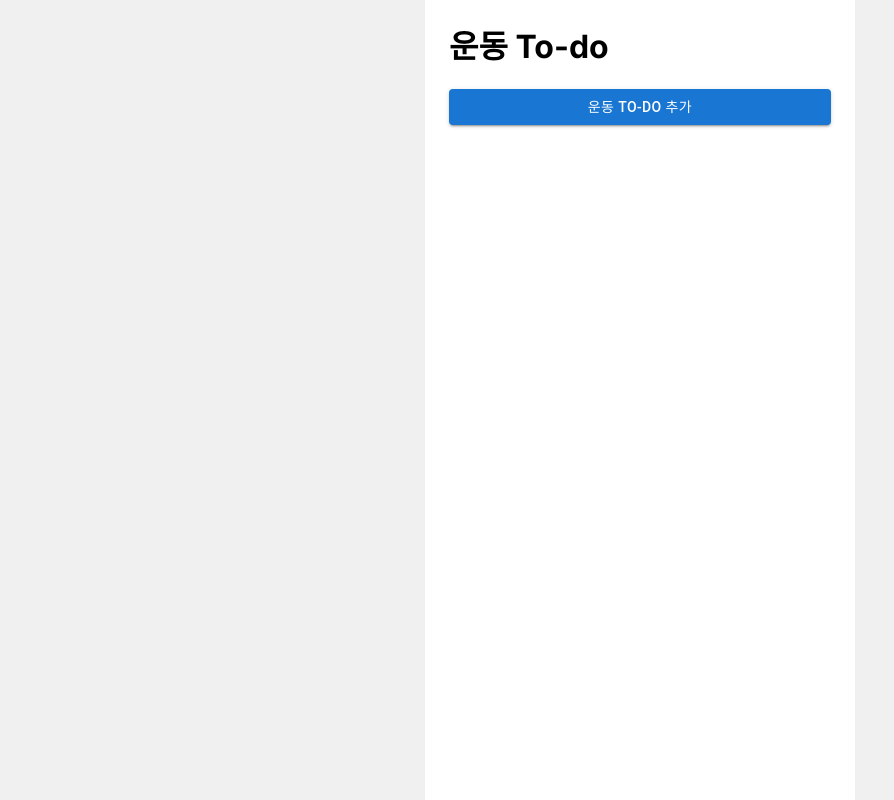
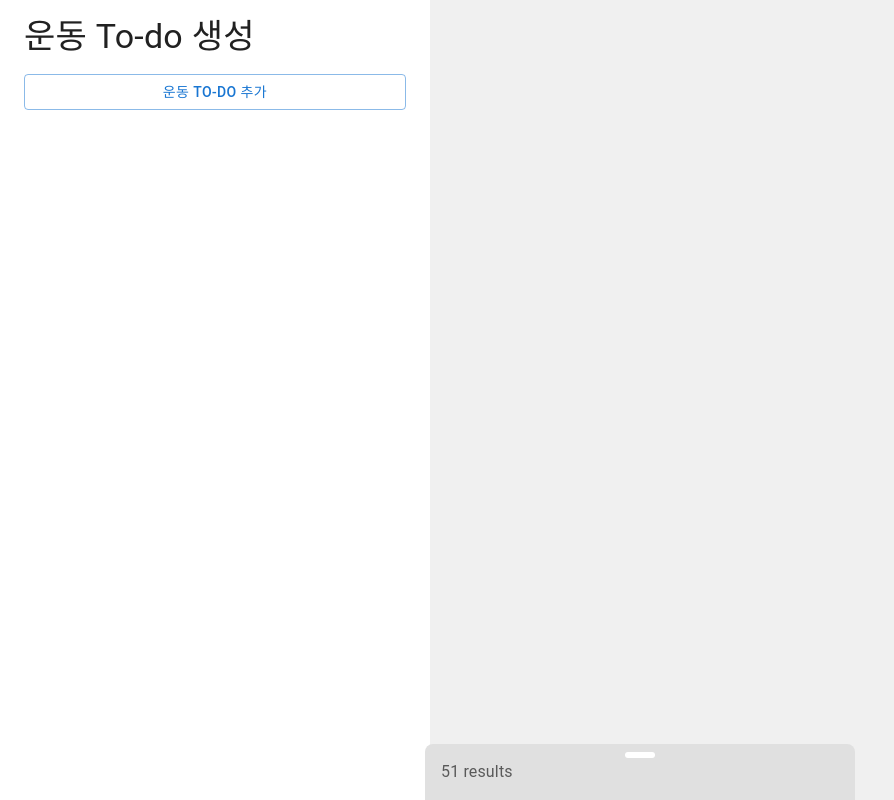
Before and after one commit to Fitapat/Fitapat-front, a Next.js app: page /createTodo in a window 1280 px wide. Shown: the whole page, without its empty margins (0-894 px from the left). Built offline with nearby package versions, Linux system fonts and the light colour scheme.

Commit message:
feat: mui-Drawer 사용

```diff
--- a/src/app/createTodo/page.jsx
+++ b/src/app/createTodo/page.jsx
@@ -1,16 +1,111 @@
 'use client';
 
 import { useState } from 'react';
-import { Box, Button } from '@mui/material';
+import { Box, Button, SwipeableDrawer } from '@mui/material';
 import { Input } from '@mui/base';
+import PropTypes from 'prop-types';
+import { Global } from '@emotion/react';
+import { styled } from '@mui/material/styles';
+import CssBaseline from '@mui/material/CssBaseline';
+import { grey } from '@mui/material/colors';
+import Skeleton from '@mui/material/Skeleton';
+import Typography from '@mui/material/Typography';
 
-export default function() {
-    return (
-        <Box>
-            <h1>운동 To-do</h1>
-            <Button variant="contained" fullWidth={true}>
-                운동 To-do 추가
-            </Button>
-        </Box>
-    );
+const drawerBleeding = 56;
+
+const StyledBox = styled(Box)(() => ({
+  backgroundColor: grey[300],
+}));
+
+// 서랍창 상단 작은 막대기
+const Puller = styled(Box)(({ theme }) => ({
+  width: 30,
+  height: 6,
+  backgroundColor: 'white',
+  borderRadius: 3,
+  position: 'absolute',
+  top: 8,
+  left: 'calc(50% - 15px)',
+}));
+
+function SwipeableEdgeDrawer(props) {
+  const { window } = props;
+  const [open, setOpen] = useState(false);
+
+  const toggleDrawer = (newOpen) => () => {
+    setOpen(newOpen);
+  };
+
+  // This is used only for the example
+  const container = window !== undefined ? () => window().document.body : undefined;
+
+  return (
+    <Box>
+      <CssBaseline />
+      <Global
+        styles={{
+          '.MuiDrawer-root > .MuiPaper-root': {
+            height: `calc(90% - ${drawerBleeding}px)`,
+            overflow: 'visible',
+            width: '100%',
+            maxWidth: '430px',
+            margin: '0 auto'
+          }
+        }}
+      />
+      <Box>
+        <Typography variant="h4" sx={{ my: 2 }}>
+            운동 To-do 생성
+        </Typography>
+        <Button variant='outlined' fullWidth={true} onClick={toggleDrawer(true)}>운동 To-do 추가</Button>
+      </Box>
+      <SwipeableDrawer
+        container={container}
+        anchor="bottom"
+        open={open}
+        onClose={toggleDrawer(false)}
+        onOpen={toggleDrawer(true)}
+        swipeAreaWidth={drawerBleeding}
+        disableSwipeToOpen={false}
+        ModalProps={{
+          keepMounted: true,
+        }}
+      >
+        <StyledBox
+          sx={{
+            position: 'absolute',
+            top: -drawerBleeding,
+            borderTopLeftRadius: 8,
+            borderTopRightRadius: 8,
+            visibility: 'visible',
+            right: 0,
+            left: 0,
+          }}
+        >
+          <Puller />
+          <Typography sx={{ p: 2, color: 'text.secondary' }}>51 results</Typography>
+        </StyledBox>
+        <StyledBox
+          sx={{
+            px: 2,
+            pb: 2,
+            height: '100%',
+            overflow: 'auto',
+          }}
+        >
+          <Skeleton variant="rectangular" height="100%" />
+        </StyledBox>
+      </SwipeableDrawer>
+    </Box>
+  );
 }
+
+SwipeableEdgeDrawer.propTypes = {
+  /**
+   * Injected by the documentation to work in an iframe.
+   * You won't need it on your project.
+   */
+  window: PropTypes.func,
+};
+
+export default SwipeableEdgeDrawer;
```
